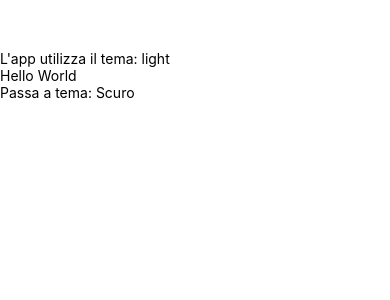
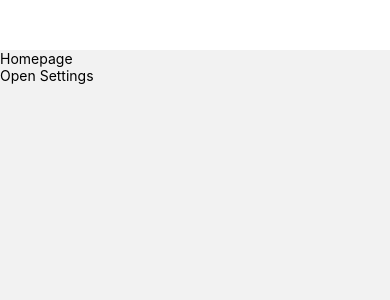
Before and after one commit to gladiuscode/react-native-intro, a React Native app: screen / in a window 390 px wide. Shown: the top 300 px of the page. Built offline with nearby package versions, Linux system fonts and the light colour scheme.

Commit message:
feat: setup react navigation library

```diff
--- a/App.tsx
+++ b/App.tsx
@@ -1,13 +1,16 @@
 import React from "react";
 import {View} from 'react-native';
 import ThemeProvider from "./src/providers/theme/theme.provider";
-import SettingsScreen from "./src/screens/settings/settings.screen";
+import {NavigationContainer} from "@react-navigation/native";
+import MainStack from "./src/navigation/main.stack";
 
 export default function App() {
   return (
     <View style={{ flex: 1, paddingTop: 50 }}>
       <ThemeProvider>
-        <SettingsScreen />
+        <NavigationContainer>
+          <MainStack />
+        </NavigationContainer>
       </ThemeProvider>
     </View>
   );
--- /dev/null
+++ b/src/navigation/main.stack.tsx
@@ -0,0 +1,19 @@
+import {createNativeStackNavigator} from "@react-navigation/native-stack";
+import {MainScreen} from "./main.types";
+import SettingsScreen from "../screens/settings/settings.screen";
+import HomepageScreen from "../screens/homepage/homepage.screen";
+
+const Stack = createNativeStackNavigator();
+
+const MainStack = () => {
+  return (
+    <Stack.Navigator screenOptions={{
+      headerShown: false,
+    }}>
+      <Stack.Screen name={MainScreen.homepage} component={HomepageScreen} />
+      <Stack.Screen name={MainScreen.settings} component={SettingsScreen} />
+    </Stack.Navigator>
+  );
+}
+
+export default MainStack;
--- /dev/null
+++ b/src/navigation/main.types.ts
@@ -0,0 +1,4 @@
+export enum MainScreen {
+  homepage = 'Homepage',
+  settings = 'Settings'
+}
--- /dev/null
+++ b/src/screens/homepage/homepage.screen.tsx
@@ -0,0 +1,24 @@
+import React from "react";
+import {Text, View} from "react-native";
+import Title from "../../components/title.component";
+import {useNavigation} from "@react-navigation/native";
+import CustomButton from "../../components/customButton.component";
+import {MainScreen} from "../../navigation/main.types";
+
+const HomepageScreen = () => {
+
+  const navigation = useNavigation();
+
+  const onNavigateToSettings = (id: string) => {
+    navigation.navigate(MainScreen.settings);
+  }
+
+  return (
+    <View>
+      <Title label={'Homepage'} />
+      <CustomButton id={'navigateToSettings'} label={'Open Settings'} onTouchPress={onNavigateToSettings} />
+    </View>
+  );
+}
+
+export default HomepageScreen;
--- a/src/screens/settings/settings.screen.tsx
+++ b/src/screens/settings/settings.screen.tsx
@@ -3,6 +3,7 @@ import {Text, View} from "react-native";
 import Title from "../../components/title.component";
 import {ThemeContext} from "../../providers/theme/theme.provider";
 import CustomButton from "../../components/customButton.component";
+import {useNavigation} from "@react-navigation/native";
 
 const SettingsScreen = () => {
 
@@ -12,6 +13,8 @@ const SettingsScreen = () => {
   const nextVariant = themeContext.variant === 'dark' ? 'light' : 'dark';
   console.log('[SettingsScreen]', nextVariant);
 
+  const navigation = useNavigation();
+
   const onTouchPress = useCallback((id: string) => {
     if (id === 'change-theme-variant') {
       console.log('[SettingsScreen] = onTouchPress = nextVariant:', nextVariant);
@@ -20,11 +23,16 @@ const SettingsScreen = () => {
     }
   }, [nextVariant]);
 
+  const onBackToHomepage = () => {
+    navigation.goBack();
+  }
+
   return (
     <View>
       <Text>{variantOutputLiteral}</Text>
       <Title label={'Hello World'} />
       <CustomButton id={'change-theme-variant'} label={`Passa a tema: ${themeContext.variant === 'light' ? 'Scuro' : 'Chiaro'}`} onTouchPress={onTouchPress} />
+      <CustomButton id={'goBackToHomepage'} label={'Vai alla homepage'} onTouchPress={onBackToHomepage} />
     </View>
   );
 }
```
